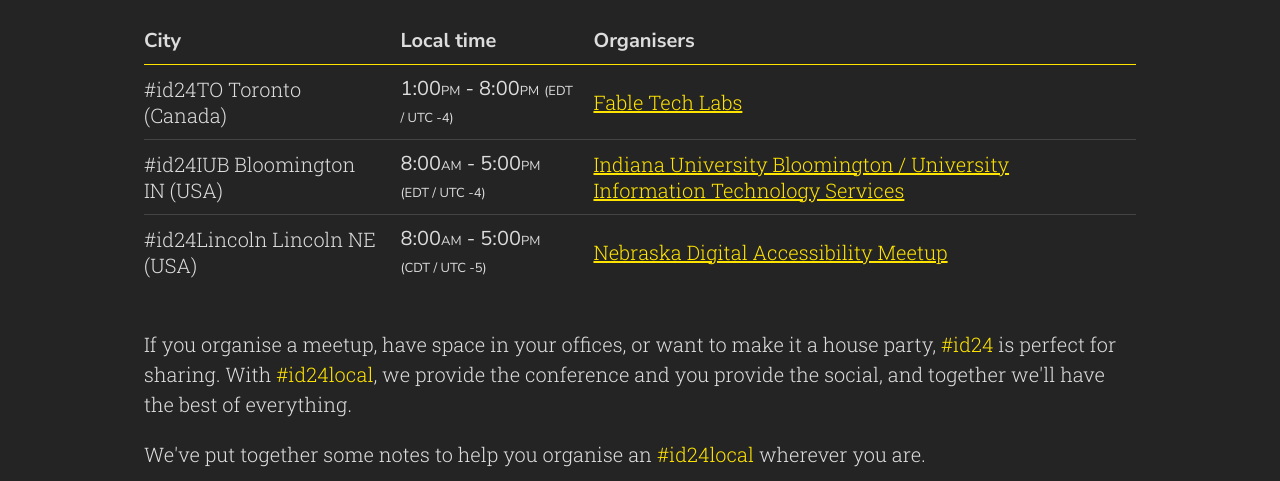
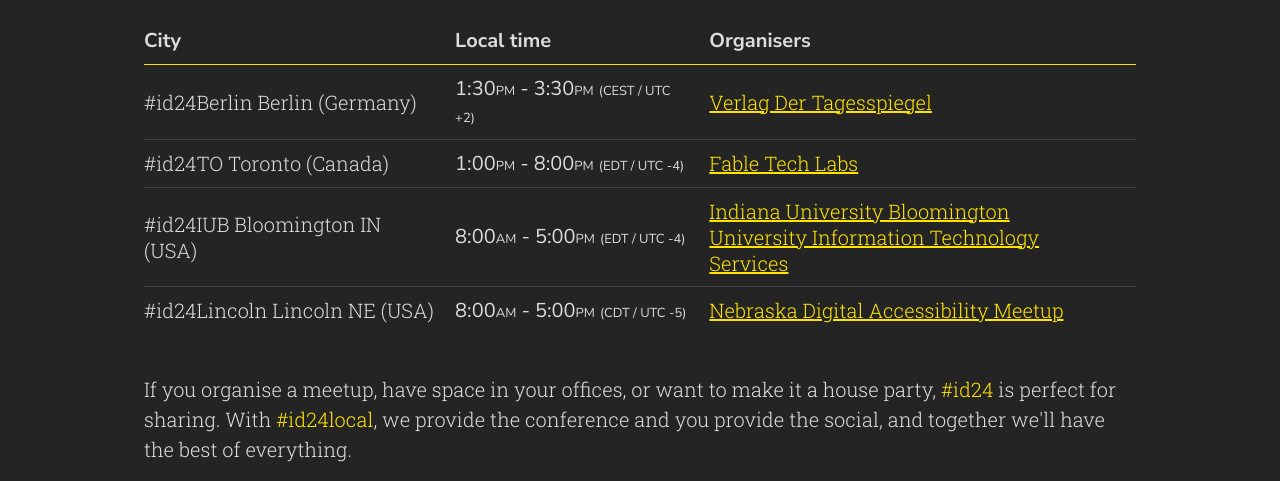
Before and after one commit to inclusivedesign24/inclusivedesign24.org, an Eleventy site: page 2019/id24local/index.html in a window 1280 px wide. Shown: the part 276-757 px from the top of the page. Built offline with nearby package versions, Linux system fonts and the light colour scheme; Eleventy itself is replaced by a stand-in of ours; files that its build step writes are made by us from their sources.

Commit message:
Add #id24Berlin 2019

```diff
--- a/2019/id24local/index.html
+++ b/2019/id24local/index.html
@@ -83,8 +83,9 @@
         <tr><th>City</th><th>Local time</th><th>Organisers</th></tr>
     </thead>
     <tbody>
+        <tr><td>#id24Berlin Berlin (Germany)</td><td>1:30<span class="session_time_local_ampm">PM</span> - 3:30<span class="session_time_local_ampm">PM</span> <span class="session_time_offset">(<abbr title="Central European Summer Time">CEST</abbr> / <abbr title="Coordinated Universal Time">UTC</abbr> +2)</span></td><td><a href="https://www.xing.com/events/inclusive-design-24-berlin-2273956" lang="de">Verlag Der Tagesspiegel</a></td></tr>
         <tr><td>#id24TO Toronto (Canada)</td><td>1:00<span class="session_time_local_ampm">PM</span> - 8:00<span class="session_time_local_ampm">PM</span> <span class="session_time_offset">(<abbr title="Eastern Daylight Time">EDT</abbr> / <abbr title="Coordinated Universal Time">UTC</abbr> -4)</span></td><td><a href="https://www.eventbrite.ca/e/id24to-join-fable-for-a-day-of-inclusive-design-at-oneeleven-tickets-70964692305">Fable Tech Labs</a></td></tr>
-        <tr><td>#id24IUB Bloomington IN (USA)</td><td>8:00<span class="session_time_local_ampm">AM</span> - 5:00<span class="session_time_local_ampm">PM</span> <span class="session_time_offset">(<abbr title="Eastern Daylight Time">EDT</abbr> / <abbr title="Coordinated Universal Time">UTC</abbr> -4)</span></td><td><a href="https://uits.iu.edu/">Indiana University Bloomington / University Information Technology Services</a></td></tr>
+        <tr><td>#id24IUB Bloomington IN (USA)</td><td>8:00<span class="session_time_local_ampm">AM</span> - 5:00<span class="session_time_local_ampm">PM</span> <span class="session_time_offset">(<abbr title="Eastern Daylight Time">EDT</abbr> / <abbr title="Coordinated Universal Time">UTC</abbr> -4)</span></td><td><a href="https://uits.iu.edu/">Indiana University Bloomington<br>University Information Technology Services</a></td></tr>
         <tr><td>#id24Lincoln Lincoln NE (USA)</td><td>8:00<span class="session_time_local_ampm">AM</span> - 5:00<span class="session_time_local_ampm">PM</span> <span class="session_time_offset">(<abbr title="Central Daylight Time">CDT</abbr> / <abbr title="Coordinated Universal Time">UTC</abbr> -5)</span></td><td><a href="https://www.meetup.com/Nebraska-Digital-Accessibility-Meetup/events/264353695/">Nebraska Digital Accessibility Meetup</a></td></tr>
     </tbody>
 </table>
```
